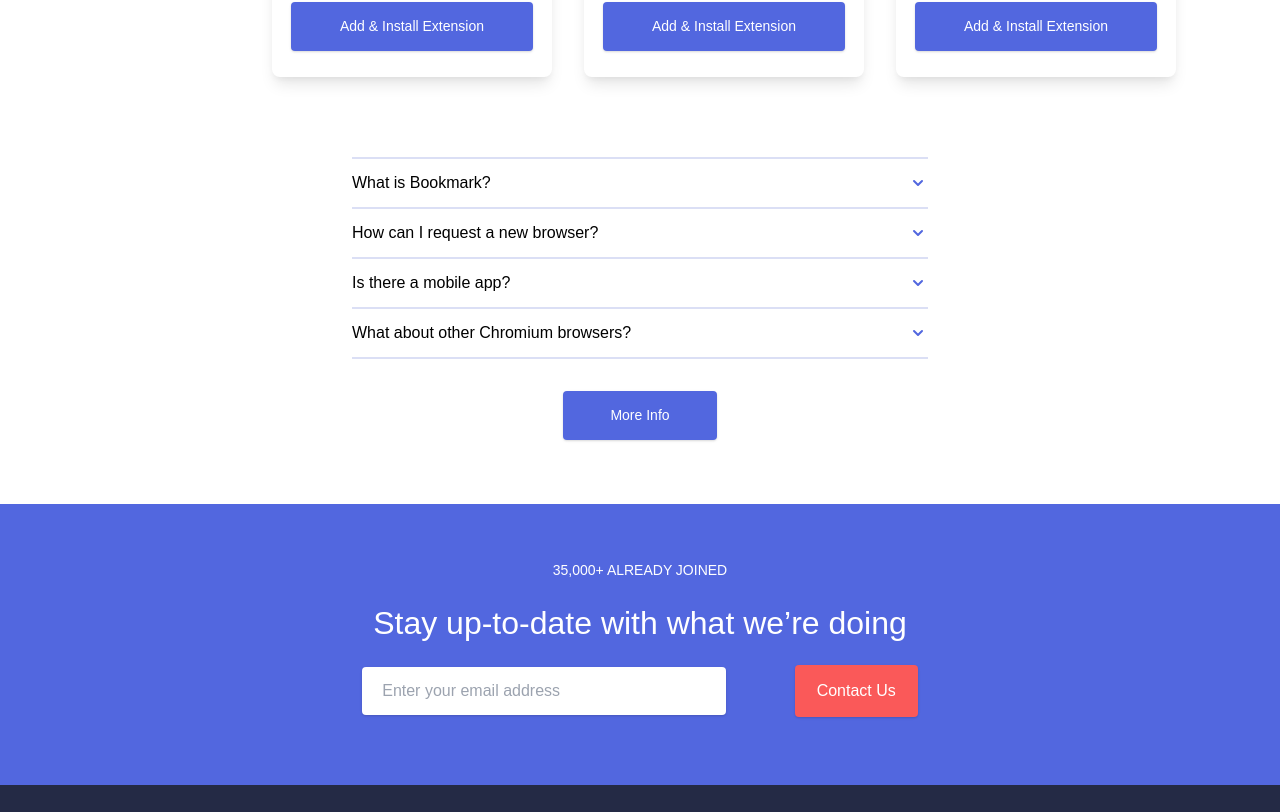
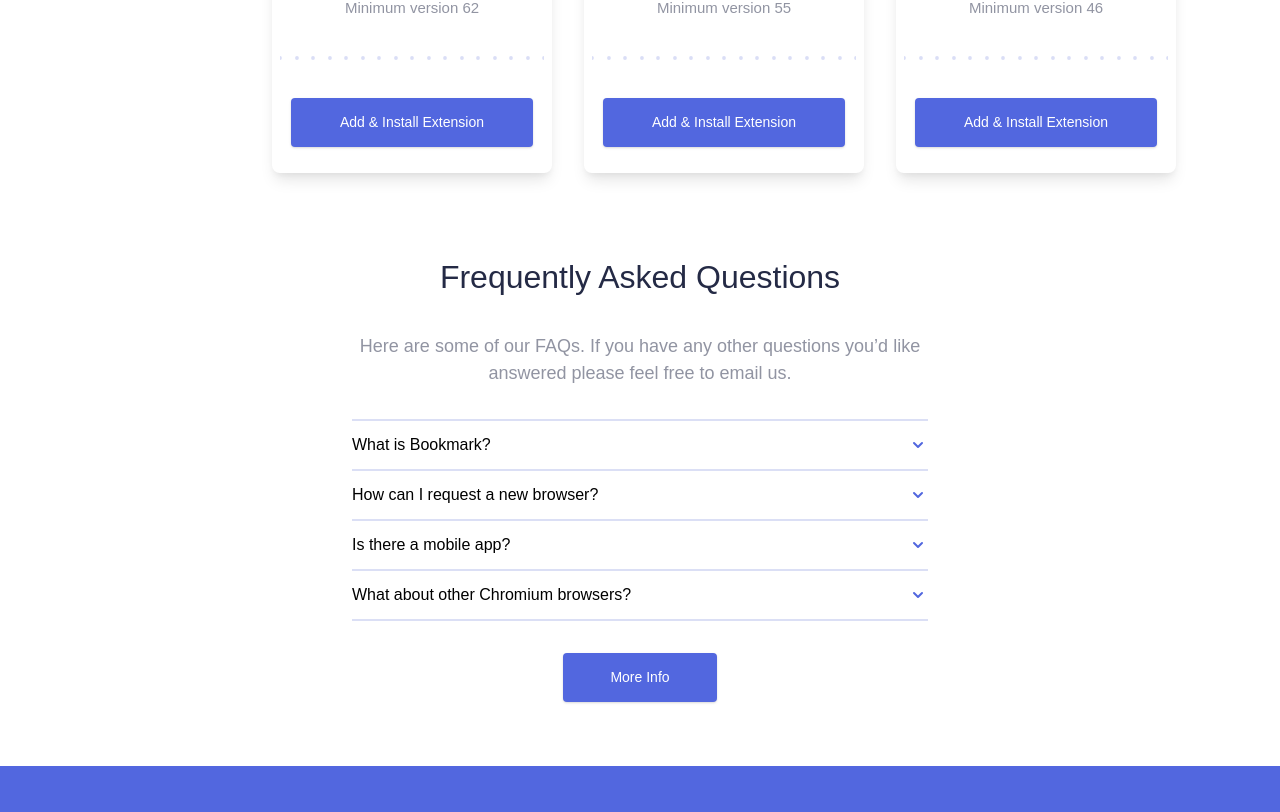
Before and after one commit to epalacio/portfolio-bookmark-lp, a React (Create React App) app: page / in a window 1280 px wide. Shown: the part 1898-2710 px from the top of the page. Built offline with nearby package versions, Linux system fonts and the light colour scheme.

Commit message:
fix hero mt and added FAQ h2+2 intro

```diff
--- a/src/components/Faq.jsx
+++ b/src/components/Faq.jsx
@@ -19,9 +19,9 @@ const Faq2 = () => {
 
     return (
         <div className='max-w-screen-md mx-auto mt-16 text-center'>
+            <h2 className='text-subHeaderMobile md:text-subHeaderDesktop text-valhalla font-medium'>Frequently Asked Questions</h2>
+            <p className='text-textMobile md:text-textDesktop text-graySuit my-8 w-10/12 sm:w-9/12 mx-auto'>Here are some of our FAQs. If you have any other questions you’d like answered please feel free to email us.</p>
             <div className='questions border-b-2 border-t-2 border-linkWater divide-y-2 divide-linkWater w-10/12 sm:w-9/12 mx-auto  mb-6'>
-
-
                 {questions.map((question) => (
                     <div>
                     <Disclosure>
--- a/src/components/Hero.jsx
+++ b/src/components/Hero.jsx
@@ -4,7 +4,7 @@ import illustrationHero from '../img/illustration-hero.svg'
 
 const Hero = () => {
     return (
-        <div id='hero' className='flex items-center flex-col-reverse lg:flex-row text-center lg:text-left p-4'>
+        <div id='hero' className='flex items-center flex-col-reverse lg:flex-row text-center lg:text-left p-4 mt-12 sm:mt-24'>
             <div className='w-full'>
                 <h1 className='text-headerMobile md:text-headerDesktop text-valhalla font-medium'>A Simple BookMark Manager</h1>
                 <p className='text-textMobile md:text-textDesktop text-graySuit my-12'>A clean and simple interface to organize your favourite websites. Open a new browser tab and see your sites load instantly. Try it for free.</p>
```
Lines whose indentation alone changed are shown as unchanged.
